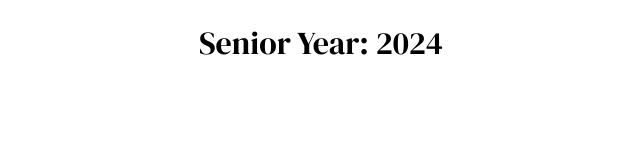
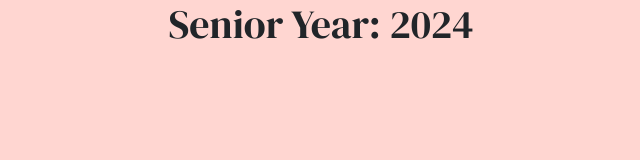
Before and after one commit to scolorado/senior-year, a plain HTML site: page index.html in a window 1280 px wide. Shown: the whole page, without its empty margins (319-959 px from the left). Drawn offline with nearby package versions, Linux system fonts and the light colour scheme.

Commit message:
reorgonized stylesheets

```diff
--- a/index.html
+++ b/index.html
@@ -5,6 +5,12 @@
     <meta name="viewport" content="width=device-width, initial-scale=1.0">
     <link href="style.css" rel="stylesheet" type="text/css" />
     <title>Senior Year</title>
+
+
+    <link href="https://cdn.jsdelivr.net/npm/bootstrap@5.3.3/dist/css/bootstrap.min.css" rel="stylesheet">
+    <!-- Latest compiled JavaScript -->
+    <script src="https://cdn.jsdelivr.net/npm/bootstrap@5.3.3/dist/js/bootstrap.bundle.min.js"></script>
+    <link href="style.css" rel="stylesheet" type="text/css" />
 
     <!--fonts-->
     <link rel="preconnect" href="https://fonts.googleapis.com">
@@ -14,5 +20,9 @@
 <body>
     <h1>Senior Year: 2024</h1>
 
+    <div class="container">
+
+    </div>
+
 </body>
 </html>
--- a/style.css
+++ b/style.css
@@ -1,8 +1,8 @@
-
-
+body{
+  background-color: #FFD6D1;
+}
 h1{
     font-family: "DM Serif Display", serif;
-  font-weight: 400;
   font-style: normal;
   text-align: center;
 }
```
